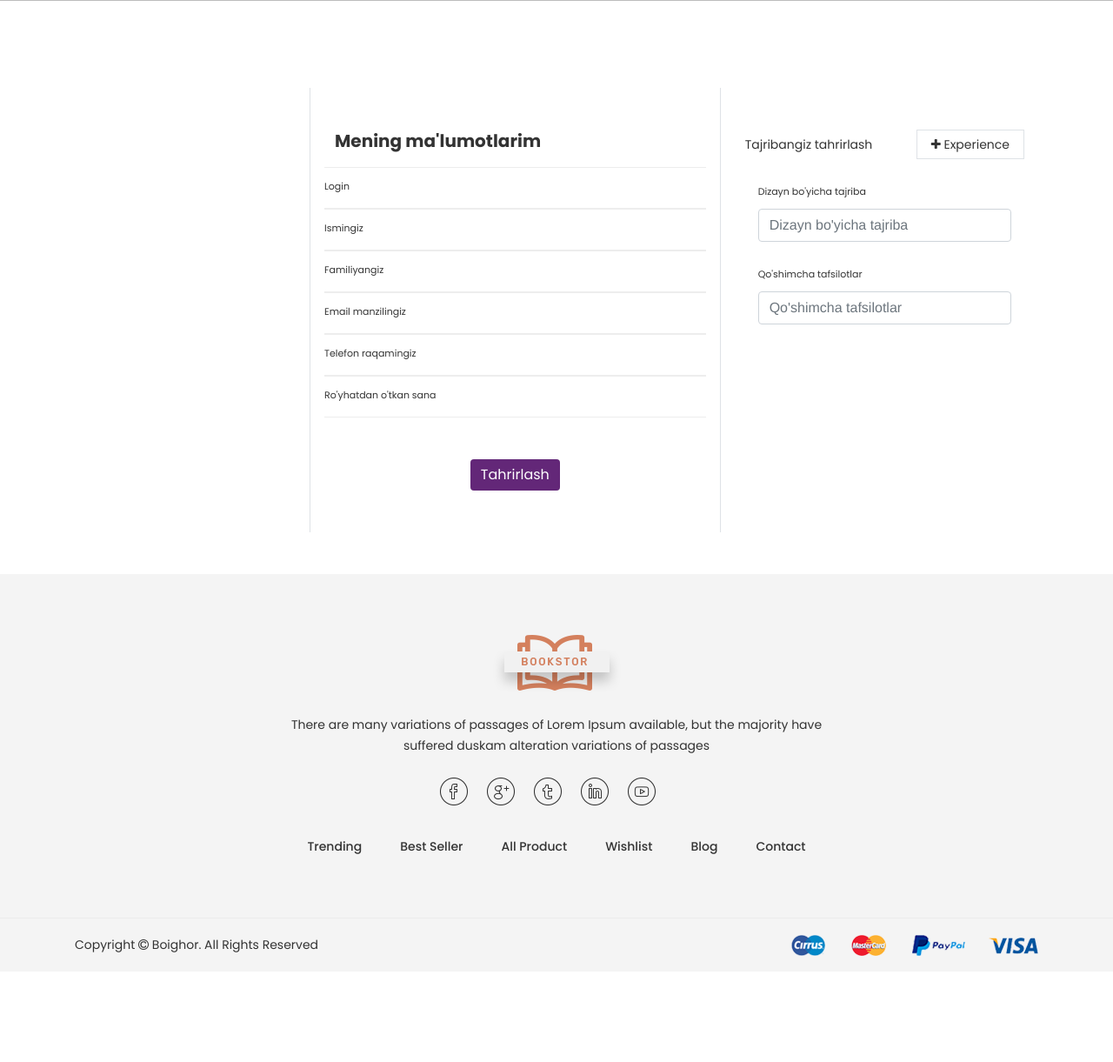
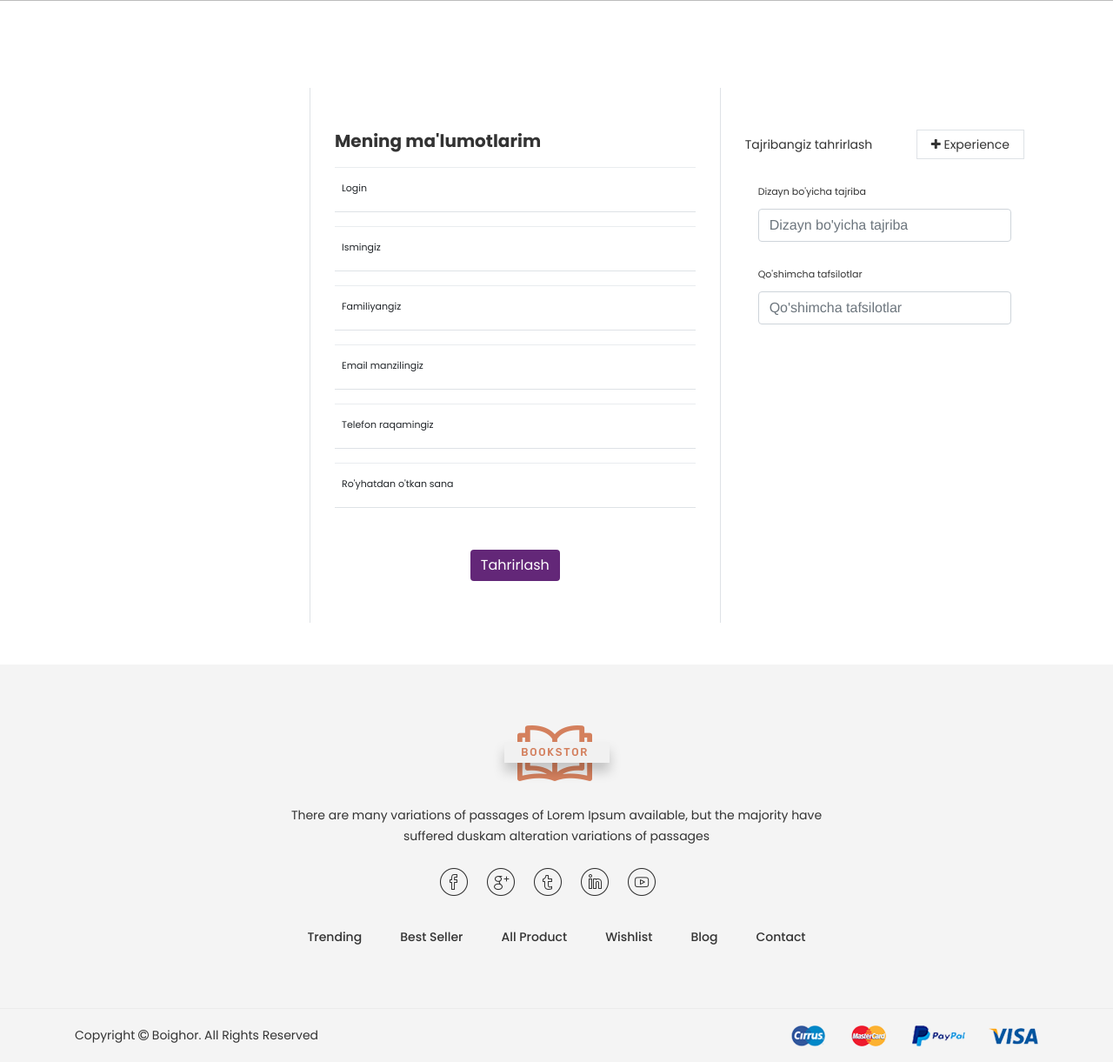
Before and after one commit to Bobur2828/book, a Django app: page /users/profile/ in a window 1280 px wide. Shown: the part 413-1634 px from the top of the page at 87% size. Before the commit the page ends 1512 px from the top, so only its background shows below. Run offline with Django 5.2, Linux system fonts and the light colour scheme; some libraries are stand-ins or nearby versions; some web fonts are replaced.

Commit message:
profile view style berildi

```diff
--- a/users/templates/account_view.html
+++ b/users/templates/account_view.html
@@ -40,63 +40,63 @@
                                                     <div class="d-flex justify-content-between align-items-center mb-3">
                                                         <h4 class="text-right">Mening ma'lumotlarim</h4>
                                                     </div>
-                                                            <div class="row mt-2">
-                                                                <table>
+                                                            <div class=" mt-2">
+                                                                <table class="table">
                                                                     <tr>
-                                                                    <td>
+                                                                    <td style="padding-right: 40px">
                                                                         <label class="labels" for="id_username">Login</label>
                                                                     </td>
-                                                                    <td style="text-align: center">
+                                                                    <td style="padding-left: 100px">
                                                                         {{ user.username }}
                                                                     </td>
                                                                     </tr>
                                                                 </table>
-                                                                <table>
+                                                                <table class="table">
                                                                     <tr>
-                                                                    <td>
+                                                                    <td style="padding-right: 33px">
                                                                         <label class="labels" for="id_username">Ismingiz</label>
                                                                     </td>
-                                                                    <td style="text-align: center">
+                                                                    <td style="padding-left: 120px">
                                                                         {{ user.first_name }}
                                                                     </td>
                                                                     </tr>
                                                                 </table>
-                                                                <table>
+                                                                <table class="table">
                                                                     <tr>
-                                                                    <td>
+                                                                    <td style="padding-right: 24px">
                                                                         <label class="labels" for="id_username">Familiyangiz</label>
                                                                     </td>
-                                                                    <td style="text-align: center">
+                                                                    <td  >
                                                                         {{ user.last_name }}
                                                                     </td>
                                                                     </tr>
                                                                 </table>
-                                                                <table>
+                                                                <table class="table">
                                                                     <tr>
-                                                                    <td>
+                                                                    <td style="padding-right: 187px">
                                                                         <label class="labels" for="id_username">Email manzilingiz</label>
                                                                     </td>
-                                                                    <td style="text-align: center">
+                                                                    <td  >
                                                                         {{ user.email }}
                                                                     </td>
                                                                     </tr>
                                                                 </table>
-                                                                <table>
+                                                                <table class="table">
                                                                     <tr>
-                                                                    <td>
+                                                                    <td  style="padding-right: 21px">
                                                                         <label class="labels" for="id_username">Telefon raqamingiz</label>
                                                                     </td>
-                                                                    <td style="text-align: center">
+                                                                    <td   class="text-start">
                                                                         {{ user.phone_number }}
                                                                     </td>
                                                                     </tr>
                                                                 </table>
-                                                                <table>
-                                                                    <tr>
-                                                                    <td>
+                                                                <table class="table">
+                                                                    <tr >
+                                                                    <td  style="padding-right: 0px">
                                                                         <label class="labels" for="id_username">Ro'yhatdan o'tkan sana</label>
                                                                     </td>
-                                                                    <td style="text-align: center">
+                                                                    <td  >
                                                                         {{ user.date_joined|date }}
                                                                     </td>
                                                                     </tr>
```
Also changed, not shown: db.sqlite3, media/profile_pics/photo_2024-03-31_10-43-52.jpg (added).
